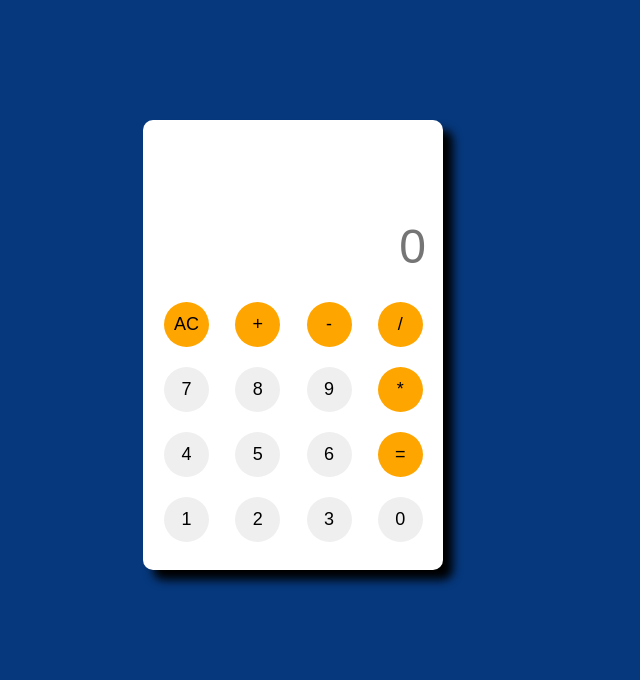
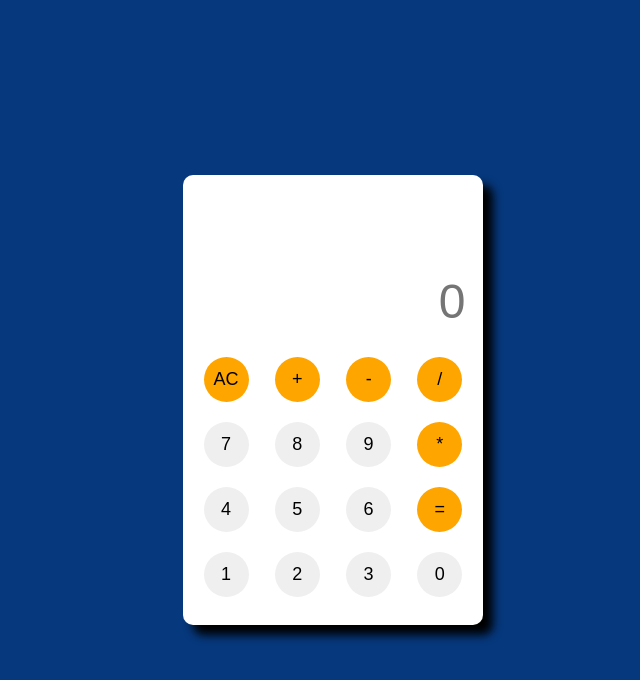
Before and after one commit to shaamilshan/Calculator, a plain HTML site: page index.html in a window 1280 px wide. Shown: the whole page, without its empty margins (307-947 px from the left). Drawn offline with Linux system fonts and the light colour scheme.

Commit message:
Add files via upload

```diff
--- a/style.css
+++ b/style.css
@@ -20,11 +20,15 @@ body{
     width: 300px;
     height:450px;
     border-radius: 10px;
-    margin-left: 35%;
+    /* margin-left: 35%;
     margin-right: 35%;
-    margin-top: 7%;
+    margin-top: 7%; */
     box-shadow: 10px 10px 10px;
-    margin-top: 120px;
+    /* margin-top: 120px; */
+    position: absolute;
+    top: 50%;
+    left: 50%;
+    transform: translate(-50%, -50%);
 }
 .input-box{
     width: 70%;
```
